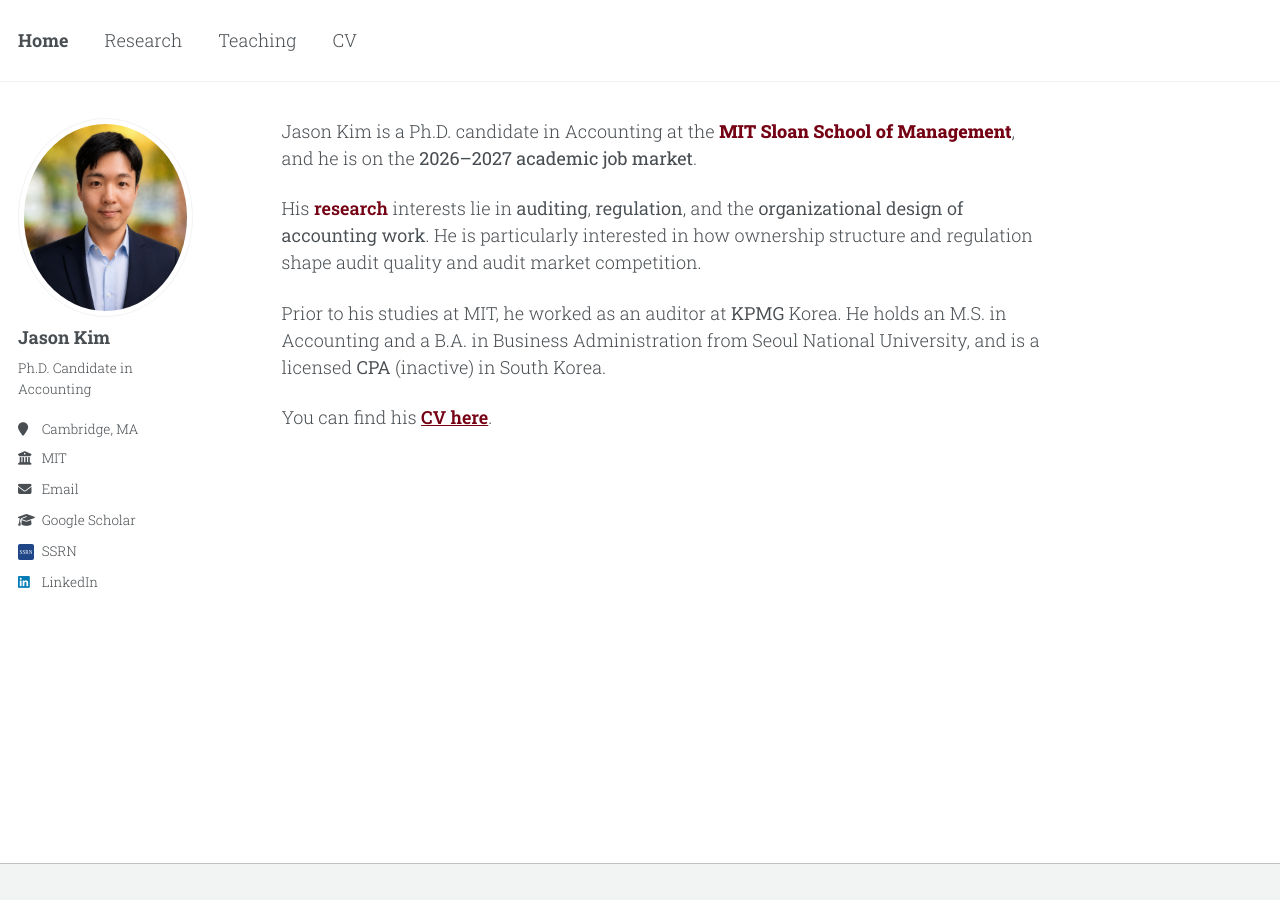
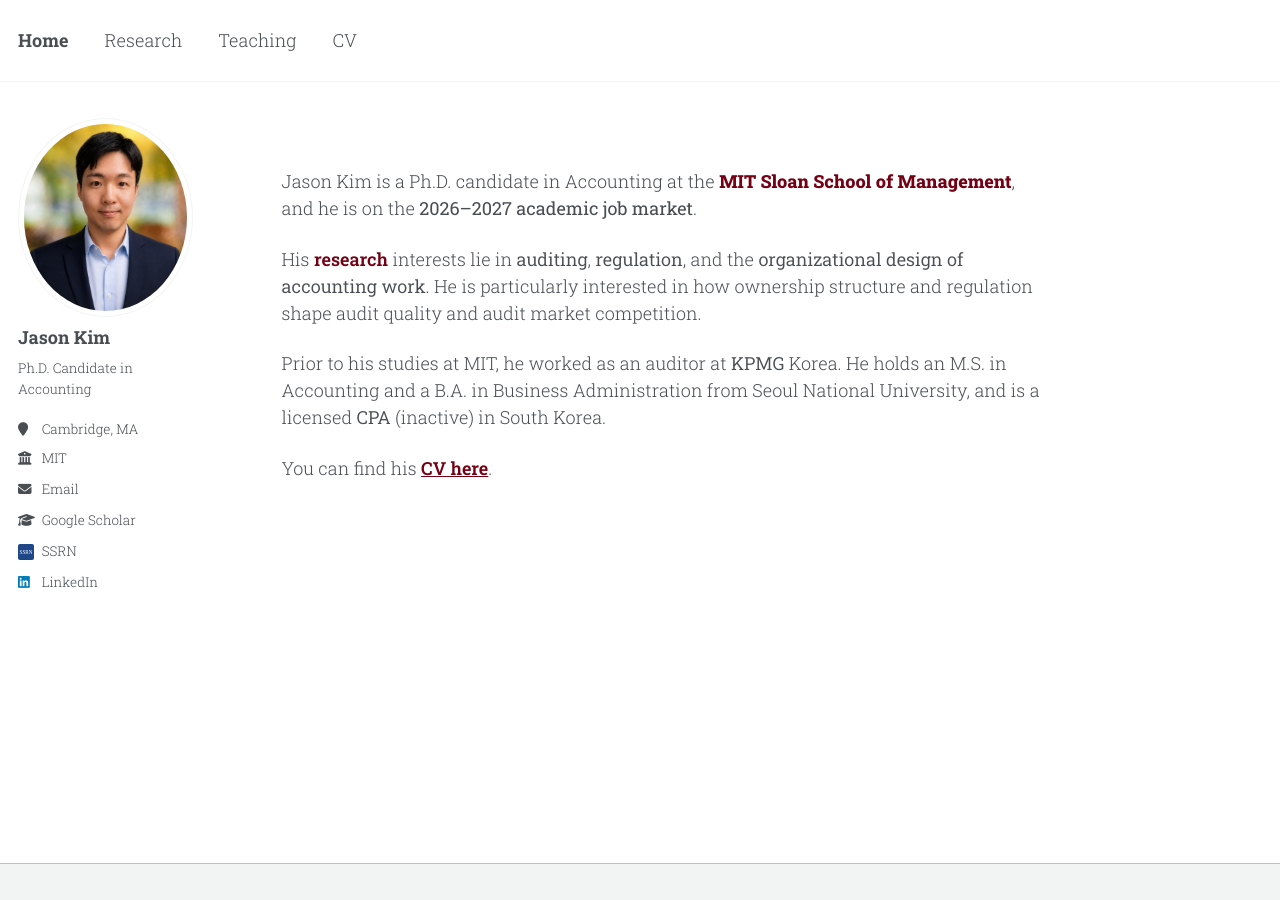
Before and after one commit to jgkim262/jgkim262.github.io, a Jekyll site: the page built from _pages/about.md, in a window 1280 px wide. Built offline with Jekyll 4.4.1, drawn with Linux system fonts in a browser that asks for light colours; a style sheet for code colours, icons or effects is not loaded.

Commit message:
Add a 0.85em blank line above the home page bio
Co-Authored-By: Claude Fable 5 <noreply@anthropic.com>

```diff
--- a/_pages/about.md
+++ b/_pages/about.md
@@ -6,6 +6,8 @@ redirect_from:
   - /about.html
 ---
 
+<span class="xsmall">&nbsp;</span>
+
 Jason Kim is a Ph.D. candidate in Accounting at the **[MIT Sloan School of Management](https://mitsloan.mit.edu/){: .extrabold}**, and he is on the <span class="jobmarket">2026–2027 academic job market</span>.
 
 His [research](/research/){: .semibold} interests lie in <span class="medium">auditing</span>, <span class="medium">regulation</span>, and the <span class="medium">organizational design of accounting work</span>. He is particularly interested in how ownership structure and regulation shape audit quality and audit market competition.
```
